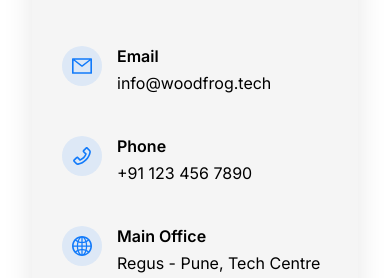
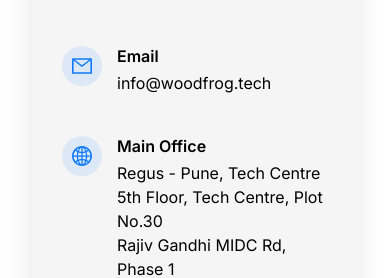
Before and after one commit to woodfrog-design/woodfrog-website, a React (Create React App) app: page /contact-us in a window 390 px wide. Shown: the part 1360-1638 px from the top of the page. Built offline with nearby package versions, Linux system fonts and the light colour scheme; no server answers; a web font is replaced by a local one.

Commit message:
remove phoneDetails

```diff
--- a/src/pages/ContactPage.tsx
+++ b/src/pages/ContactPage.tsx
@@ -195,7 +195,7 @@ const ContactPage: FunctionComponent = () => {
                                                 </div>
                                             </div>
 
-                                            <div className={styles.contactItem}>
+                                            {/* <div className={styles.contactItem}>
                                                 <div className={styles.contactIconWrapper}>
                                                     <PhoneOutlined className={styles.contactIcon} />
                                                 </div>
@@ -203,7 +203,7 @@ const ContactPage: FunctionComponent = () => {
                                                     <p className={styles.contactLabel}>Phone</p>
                                                     <p className={styles.contactValue}>+91 123 456 7890</p>
                                                 </div>
-                                            </div>
+                                            </div> */}
 
                                             <div className={styles.contactItem}>
                                                 <div className={styles.contactIconWrapper}>
```
Lines whose indentation alone changed are shown as unchanged.
